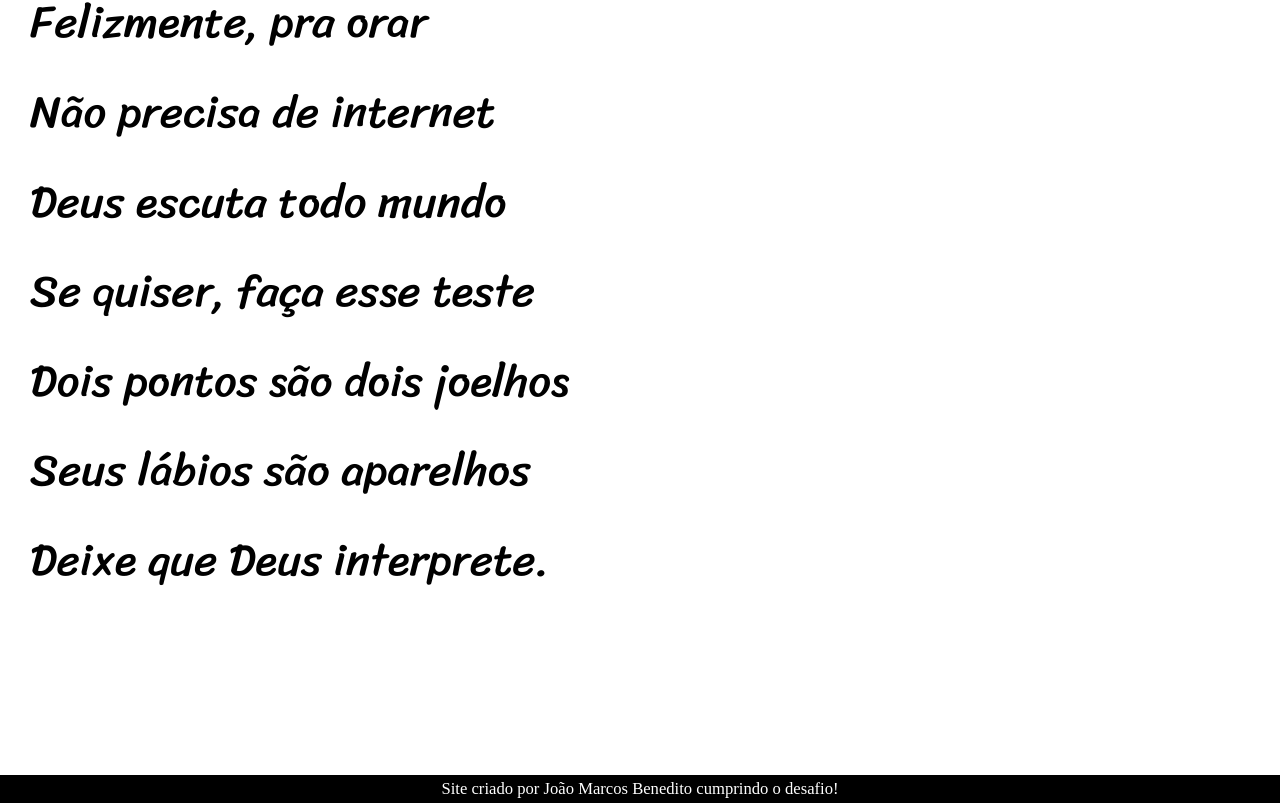
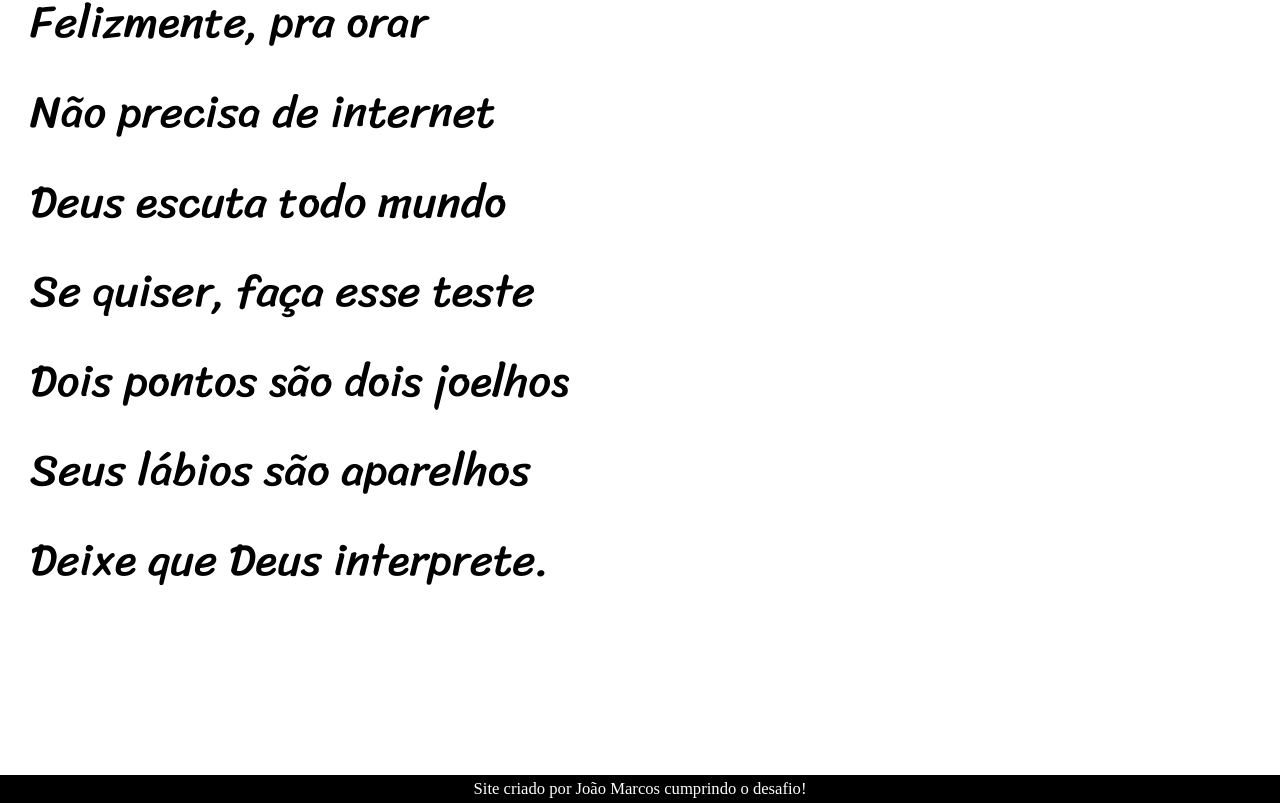
Before and after one commit to joaomarcosbndt/projeto-cordel, a plain HTML site: page index.html in a window 1280 px wide. Shown: the part 5133-5936 px from the top of the page. Drawn offline with Linux system fonts and the light colour scheme.

Commit message:
Tirei o Benedito

```diff
--- a/index.html
+++ b/index.html
@@ -85,7 +85,7 @@
     </section>
 
     <footer>
-        <p>Site criado por <a href="https://github.com/joaomarcosbndt" target="_blank">João Marcos Benedito</a> cumprindo o desafio!</p>
+        <p>Site criado por <a href="https://github.com/joaomarcosbndt" target="_blank">João Marcos</a> cumprindo o desafio!</p>
     </footer>
     <main></main>
 </body>
```
